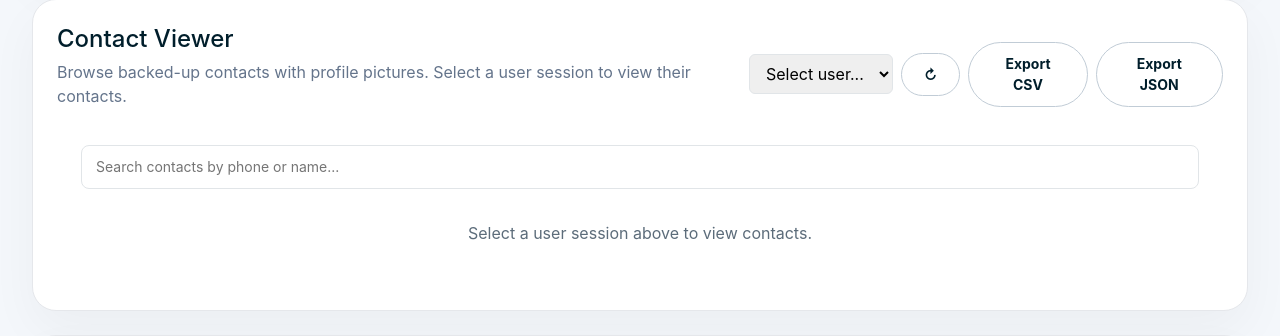
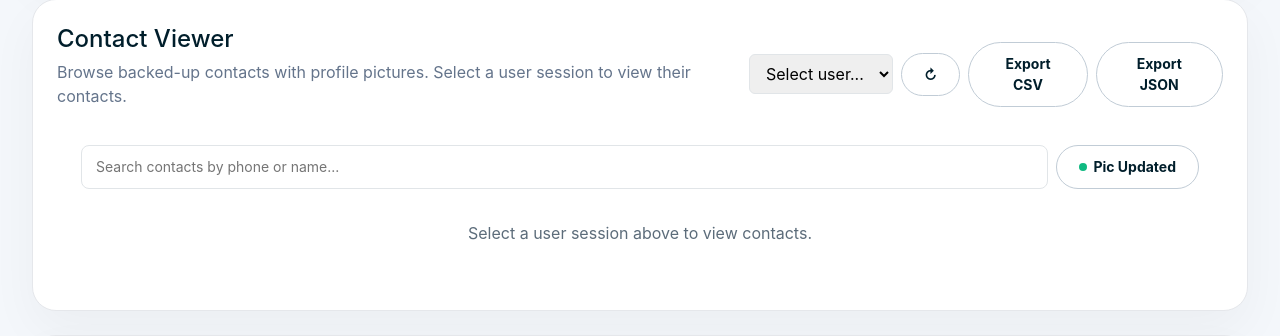
Before and after one commit to suniljlandge/merasamaj, a Flask app: template samaj/templates/wa-backup-dashboard.html in a window 1280 px wide. Shown: the part 808-1144 px from the top of the page. Run offline with Flask 3, Linux system fonts and the light colour scheme; the template is opened without the code that fills it, so the values that code supplies are empty.

Commit message:
pic update alert

```diff
--- a/samaj/static/wa-backup-dashboard.js
+++ b/samaj/static/wa-backup-dashboard.js
@@ -10,6 +10,7 @@
   let currentPage = 1;
   const PAGE_SIZE = 24;
   let selectedUserId = null;
+  let picFilter = "all"; // "all" | "updated"
   const tnNameCache = new Map(); // phone (10-digit) -> verified name
   let tnAutoRunning = false;     // guard: only one auto-run at a time
 
@@ -286,11 +287,31 @@
     const search = document.getElementById("contact-search").value.toLowerCase().trim();
     const pagination = document.getElementById("contact-pagination");
 
+    // Threshold: "recently updated" = pic changed in last 7 days
+    const recentMs = 7 * 24 * 60 * 60 * 1000;
+    const now = Date.now();
+
     let filtered = allContacts;
+
+    // Apply pic-updated filter first
+    if (picFilter === "updated") {
+      filtered = filtered.filter((c) =>
+        c.profilePicUpdatedAt && (now - new Date(c.profilePicUpdatedAt).getTime()) < recentMs
+      );
+    }
+
+    // Then apply search
     if (search) {
-      filtered = allContacts.filter((c) =>
+      filtered = filtered.filter((c) =>
         (c.phone || "").includes(search) ||
         (c.pushName || "").toLowerCase().includes(search)
+      );
+    }
+
+    // When showing "pic updated" filter, sort by most recently updated first
+    if (picFilter === "updated") {
+      filtered = [...filtered].sort((a, b) =>
+        new Date(b.profilePicUpdatedAt) - new Date(a.profilePicUpdatedAt)
       );
     }
 
@@ -318,15 +339,33 @@
                <span>Looking up…</span>
              </p>`)
         : "";
+
+      // Profile pic updated indicator
+      const picUpdatedRecently = c.profilePicUpdatedAt &&
+        (now - new Date(c.profilePicUpdatedAt).getTime()) < recentMs;
+      const picBadgeHtml = picUpdatedRecently
+        ? `<span class="pic-updated-badge" title="Profile pic updated ${new Date(c.profilePicUpdatedAt).toLocaleDateString("en-IN", {day:"numeric",month:"short"})}" style="
+            position:absolute;bottom:0;right:0;width:14px;height:14px;border-radius:50%;
+            background:#10b981;border:2px solid #fff;display:flex;align-items:center;
+            justify-content:center;font-size:8px;color:#fff;">↑</span>`
+        : "";
+      const picDateHtml = picUpdatedRecently
+        ? `<p style="font-size:10px;color:#10b981;margin:2px 0 0;">📷 ${new Date(c.profilePicUpdatedAt).toLocaleDateString("en-IN", {day:"numeric",month:"short",year:"numeric"})}</p>`
+        : (c.picHistoryCount > 1
+          ? `<p style="font-size:10px;color:var(--steel);margin:2px 0 0;">📷 ${c.picHistoryCount} versions</p>`
+          : "");
+
       return `
       <div class="contact-card" data-phone="${escHtml(c.phone)}">
-        <div class="contact-pic" id="pic-${c.phone}">
+        <div class="contact-pic" id="pic-${c.phone}" style="position:relative;">
           <span style="font-size:24px;color:var(--steel);">👤</span>
+          ${picBadgeHtml}
         </div>
         <div class="contact-info">
           <p class="contact-name">${escHtml(c.pushName || "Unknown")}</p>
           <p class="contact-phone">+${escHtml(c.phone)}</p>
           <p class="contact-source">${escHtml(c.source || "chat")}</p>
+          ${picDateHtml}
           ${tnHtml}
         </div>
       </div>
@@ -529,6 +568,19 @@
     currentPage = 1;
     renderContacts();
   });
+
+  // Pic Updated filter toggle
+  const picFilterBtn = document.getElementById("pic-filter-btn");
+  if (picFilterBtn) {
+    picFilterBtn.addEventListener("click", () => {
+      picFilter = picFilter === "all" ? "updated" : "all";
+      picFilterBtn.style.background = picFilter === "updated" ? "#10b981" : "";
+      picFilterBtn.style.color = picFilter === "updated" ? "#fff" : "";
+      picFilterBtn.style.borderColor = picFilter === "updated" ? "#10b981" : "";
+      currentPage = 1;
+      renderContacts();
+    });
+  }
 
   // Pagination
   document.getElementById("prev-page-btn").addEventListener("click", () => {
--- a/samaj/templates/wa-backup-dashboard.html
+++ b/samaj/templates/wa-backup-dashboard.html
@@ -88,10 +88,16 @@
           </div>
         </div>
 
-        <!-- Search -->
-        <div style="padding:0 24px 16px;">
+        <!-- Search + Filter -->
+        <div style="padding:0 24px 16px;display:flex;gap:8px;align-items:center;">
           <input type="search" id="contact-search" placeholder="Search contacts by phone or name..."
-                 style="width:100%;padding:10px 14px;border:1px solid var(--hairline);border-radius:8px;font-size:14px;">
+                 style="flex:1;padding:10px 14px;border:1px solid var(--hairline);border-radius:8px;font-size:14px;">
+          <button type="button" id="pic-filter-btn" class="button-secondary"
+                  title="Show only contacts who recently updated their profile picture"
+                  style="white-space:nowrap;display:flex;align-items:center;gap:6px;">
+            <span style="width:8px;height:8px;border-radius:50%;background:#10b981;display:inline-block;"></span>
+            Pic Updated
+          </button>
         </div>
 
         <!-- Contact Grid -->
```
Also changed, not shown: whatsapp-web/src/backup-service.js (+14 -1 lines).
